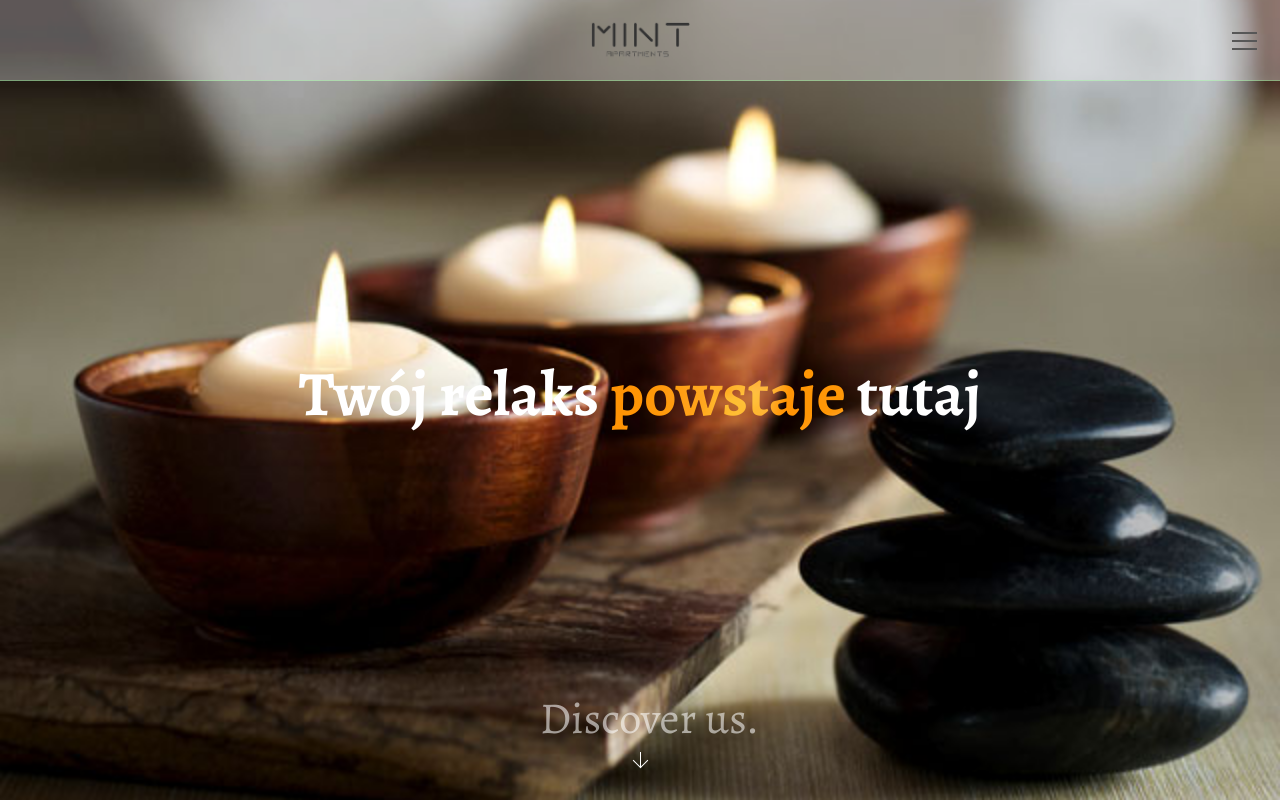
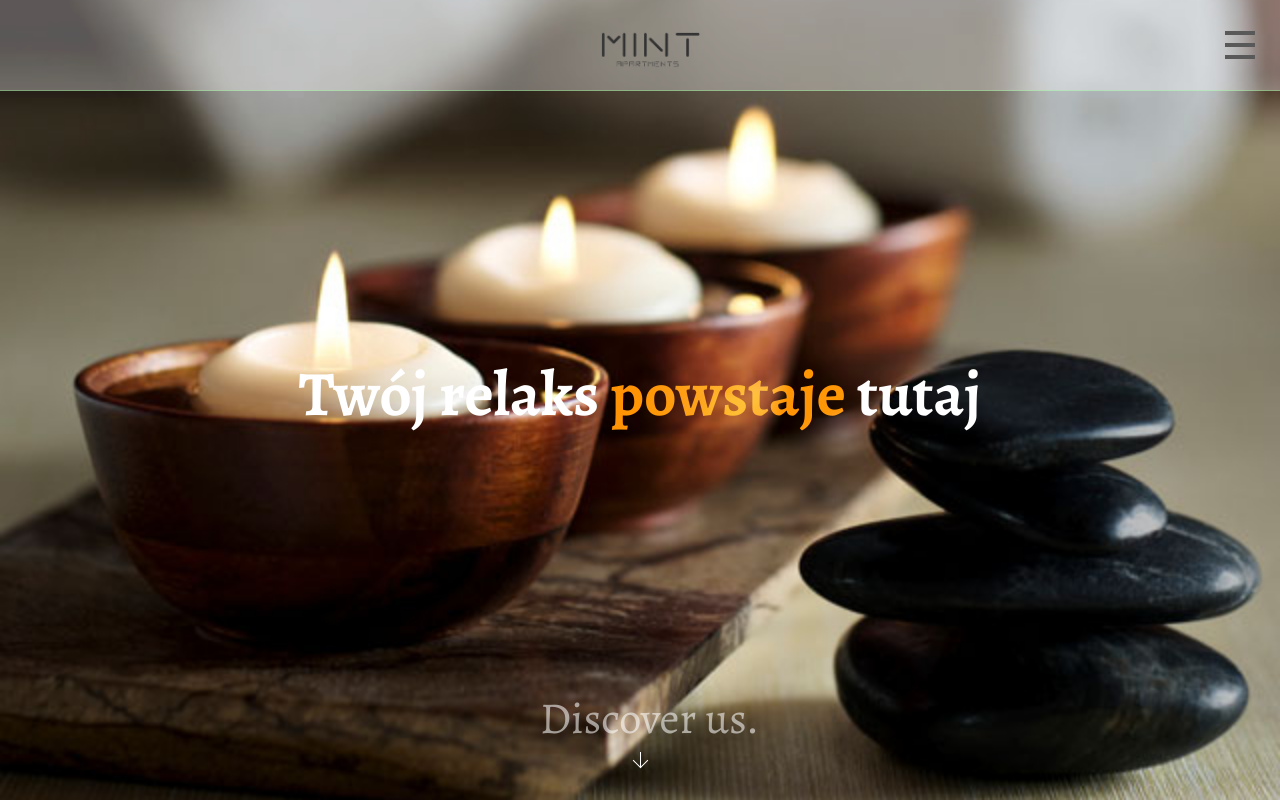
Before and after one commit to Otsupl/mint, a PHP site: page / in a window 1280 px wide. Shown: the top 800 px of the page. Run offline with PHP 8.4, Linux system fonts and the light colour scheme.

Commit message:
przerobiono nava

```diff
--- a/SPAandMassage/website/css/nav.css
+++ b/SPAandMassage/website/css/nav.css
@@ -1,143 +1,158 @@
-.navbar
+#navbar
 {
-    position: fixed;
     width: 100%;
-    height: 80px;
-    z-index: 9999999999;
-    background: rgba(255, 255, 255, 0.342);
+	height:70px;
     border-bottom: 0.5px rgba(152, 251, 152, 0.425) solid;
-    text-align: center;
+	background-color: rgba(255, 255, 255, 0.342);
+    padding: 10px;
+    color:rgb(141, 141, 141);
+    z-index: 100;
     transition: 0.3s;
+	position:fixed;
+	text-align:center;
 }
-.logo
+#navbar.nav-small{
+	height:50px;
+	background-color:rgba(255, 255, 255, 0.833);
+}
+
+#logo
 {
-    display: inline block;
-    padding: 20px 0 20px  0;
     transition: 0.3s;
+    display: inline-block;
+    padding:20px 0 20px 0;
 }
-.logo img
+.nav-small #logo
+{
+	padding:10px 0 10px 0;
+}
+
+#logo img
+{
+    transition: 0.3s;
+	width:100px;
+}
+.nav-small #logo img
+{
+	width:70px;
+}
+
+#burgeract
 {
     width: 100px;
-    transition: 0.3s;
-}
-.outerburger
-{
-    position: absolute;
-    top: 40px;
-    right: 50px;
-    transition: 0.3s;
-}
-#clicker
-{
-    width: 80px;
-    height: 80px;
-    z-index: 999999;
-    right: 0;
-    top: 0;
-    position: fixed;
-}
-.menu.icon {
-    color: #000;
-    position: absolute;
-    margin-left: 2px;
-    width: 25px;
-    height: 2px;
-    background-color: rgb(87, 87, 87);
-  }
-
-  .menu.icon:before {
-    content: '';
-    position: absolute;
-    top: -8px;
-    left: 0;
-    width: 25px;
-    height: 2px;
-    background-color: rgb(87, 87, 87);
-  }
-
-  .menu.icon:after {
-    content: '';
-    position: absolute;
-    top: 8px;
-    left: 0;
-    width: 25px;
-    height: 2px;
-    background-color: rgb(87, 87, 87);
-  }
-#sidenav
-{
-    z-index: 999999999;
-    position: fixed;
-    right: 0;
-    top: 0;
-    text-align: 0;
-    width: 0;
-    display: block;
-    height: 100%;
-    overflow: hidden;
-    background: rgb(238, 238, 238);
-    transition: 0.5s;
-}
-#sidenav ul
-{
-    opacity: 0;
-    transition: 0.5s;
-    list-style: none;
-    text-decoration: none;
-    margin-top: 100px;
-    text-align: right;
-    padding-right: 20px;
-}
-#outerclose
-{
-    width: 100px;
-    height: 100px;
+    height: 90px;
     position: absolute;
     top: 0;
     right: 0;
+    z-index: 111;
 }
-#sidenav ul li
+.nav-small #burgeract
+	{height: 70px}
+#outerburger
 {
-    margin-bottom: 20px;
-    font-size: calc(20px + 1.5vw);
+	display: block;
+	position:absolute;
+	top: 30px;
+	right: 45px;
+	cursor:pointer;
+	z-index: 112;
+	height:30px;
+	width: 30px;
+    transition: 0.3s;
+}
+.nav-small #outerburger
+{
+	top: 20px;
+	right: 35px;
+}
+.menu.icon {
+	position: absolute;
+	margin-top: 13px;
+	width: 30px;
+	height: 4px;
+	background-color: #595959;
+}
+.menu.icon::before {
+	position: absolute;
+	top: -12px;
+	left: 0;
+	width: 30px;
+	height: 4px;
+	background-color: #595959;
+    content: "";
+}
+.menu.icon::after {
+	position: absolute;
+	top: 12px;
+	left: 0;
+	width: 30px;
+	height: 4px;
+	background-color: #595959;
+    content: "";
 }
 .close.icon {
+	position: absolute;
+	margin: 0;
+	width: 30px;
+	height: 30px;
+}
+.close.icon::before {
+	position: absolute;
+	top: 13px;
+	left:-5px;
+	width: 40px;
+	height: 4px;
+	background-color: #595959;
+	-webkit-transform: rotate(-45deg);
+	transform: rotate(-45deg);
+    content: "";
+}
+.close.icon::after {
+	position: absolute;
+	top: 13px;
+	left:-5px;
+	width: 40px;
+	height: 4px;
+	background-color: #595959;
+	-webkit-transform: rotate(45deg);
+	transform: rotate(45deg);
+    content: "";
+}
+.icon, .icon::before, .icon::after
+	{transition: all 0.5s;}
+
+#menu {
+    height: 100%;
+    width: 0;
+    position: fixed;
+    z-index: 101;
+    top: 0;
+    right: 0;
+    background-color: rgb(238, 238, 238);
     transition: 0.5s;
-    color: #000;
-    position: absolute;
-    margin-top: 0;
-    margin-left: 0;
-    width: 21px;
-    height: 21px;
-    opacity: 0;
-    top: 40px;
-    right: 50px;
-  }
+    padding: 0;
+    padding-top: 83px;
+    margin: 0;
+}
+#menu li
+{
+	list-style-type:none;
+}
+#menu a {
+    padding: 8px 8px 8px 32px;
+    text-decoration: none;
+    font-size: calc(20px + 1.5vw);
+    display: block;
+    transition: 0.3s;
+}
 
-  .close.icon:before {
-    content: '';
-    position: absolute;
-    top: 10px;
-    width: 21px;
-    height: 1px;
-    background-color: currentColor;
-    -webkit-transform: rotate(-45deg);
-            transform: rotate(-45deg);
-  }
-
-  .close.icon:after {
-    content: '';
-    position: absolute;
-    top: 10px;
-    width: 21px;
-    height: 1px;
-    background-color: currentColor;
-    -webkit-transform: rotate(45deg);
-            transform: rotate(45deg);
-  }
-
-
-
+#menu a:hover {
+    color: rgb(89, 89, 89);
+}
+#menu.nav-open
+{
+    width:250px;
+}
 @media only screen and (min-width: 992px) {
 
 }
--- a/SPAandMassage/website/index.html
+++ b/SPAandMassage/website/index.html
@@ -10,7 +10,6 @@
 
   <link rel="manifest" href="site.webmanifest">
   <link rel="apple-touch-icon" href="icon.png">
-  <!-- Place favicon.ico in the root directory -->
 
   <link rel="stylesheet" href="css/normalize.css">
   <link rel="stylesheet" href="css/main.css">
@@ -19,23 +18,20 @@
 </head>
 
 <body>
-  <!--[if lte IE 9]>
-    <p class="browserupgrade">You are using an <strong>outdated</strong> browser. Please <a href="https://browsehappy.com/">upgrade your browser</a> to improve your experience and security.</p>
-  <![endif]-->
-  <p id="tags">masaż łódź masażer masaż tajski masaż tajski łódź masaż relaksacyjny łódź masaże łódź masaż leczniczy łódź masażer do pleców masaż twarzy masaż dla dwojga łódź masażer do twarzy masaż limfatyczny masaż relaksacyjny masaż bańką chińską łódź masażer do głowy masaż kręgosłupa łódź masażysta masaże spa łódź i okolice spa łódź masaż dla dwojga spa łódź dla dwojga spa łódź groupon spa łódź opinie massage lodz massage lodz poland thai massage lodz spa masaż masaż spa masaż w spa</p>
-
-  <nav>
-    <div class="navbar">
-      <div class="logo"><img src="../website/img/logo.png"/></div>
-      <div id="clicker"><div class="outerburger"><div class="menu icon"></div></div></div>
-      <div id="sidenav">
-       <div id="outerclose"><div class="close icon"></div></div>
-        <ul>
-          <li>Strona&nbsp;główna</li>
-          <li>O&nbsp;inwestycji</li>
-          <li>Kontakt</li>
-        </ul>
+  <nav id="navbar">
+    <div id="nav">
+      <a href='/' id="logo"><img src="img/logo.png"/></a>
+      <div id ="burgeract">
+        <div id="outerburger">
+          <div id="burger" class="menu icon"></div>
+        </div>
       </div>
+      <ul id="menu">
+        <li><a>Strona&nbsp;główna</a></li>
+        <li><a>O&nbsp;inwestycji</a></li>
+        <li><a>Nasza&nbsp;oferta</a></li>
+        <li><a>Kontakt</a></li>
+      </ul>
     </div>
   </nav>
   <section>
--- a/SPAandMassage/website/js/nav.js
+++ b/SPAandMassage/website/js/nav.js
@@ -1,37 +1,14 @@
 var opened = false;
 $(window).scroll(function() {
-  if ($(this).scrollTop() > 80) {
-      $(".navbar").css({height: '50px',background: 'rgba(255, 255, 255, 0.833)'});
-      $(".logo").css({padding: '10px 0 10px  0'});
-      $(".logo img").css({width: '70px'});
-      $(".outerburger").css({top: '23px'});
-  }
+  if ($(this).scrollTop() > 80)
+    document.getElementById("navbar").classList.add('nav-small');
   else
-  {
-    $(".navbar").css({height: '80px',background: 'rgba(255, 255, 255, 0.342)'});
-      $(".logo").css({padding: '20px 0 20px  0'});
-      $(".logo img").css({width: '100px'});
-      $(".outerburger").css({top: '40px'});
-  }
+    document.getElementById("navbar").classList.remove('nav-small');
 });
-function open()
+
+document.getElementById('burgeract').addEventListener('click',function()
 {
-  $('#sidenav').css({width: '200px'});
-  $('#sidenav ul').css({opacity: '1'});
-  $('.close.icon').css({opacity: '1'});
-  $('body').css({overflow: 'hidden'});
-}
-function close()
-{
-  $('#sidenav').css({width: '0px'});
-  $('#sidenav ul').css({opacity: '0'});
-  $('.close.icon').css({opacity: '0'});
-  $('body').css({overflow: 'scroll'});
-}
-
-$( "#clicker" ).click(function() {
-  open();
+    document.getElementById("menu").classList.toggle('nav-open');
+	document.getElementById('burger').classList.toggle('menu');
+	document.getElementById('burger').classList.toggle('close');
 });
-$( "#outerclose" ).click(function() {
-  close();
-});
```
Also changed, not shown: SPAandMassage/website/css/main.css (line endings or trailing spaces).
